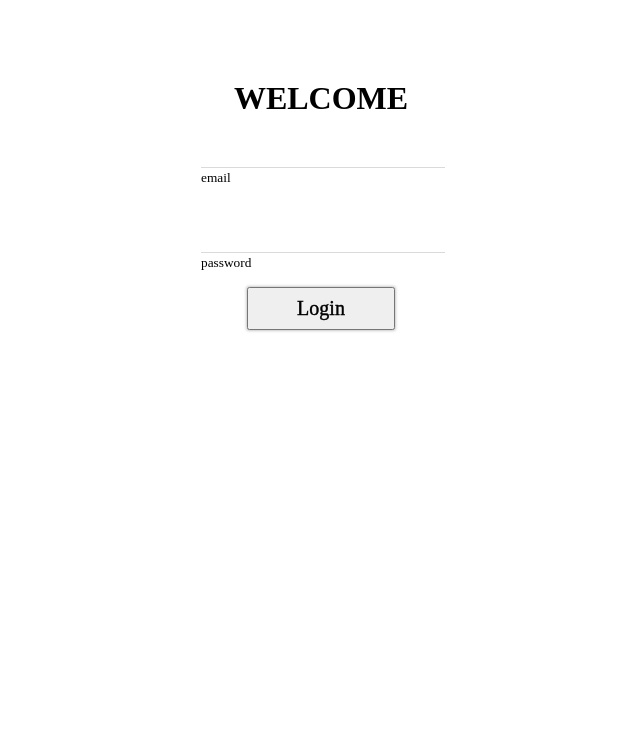
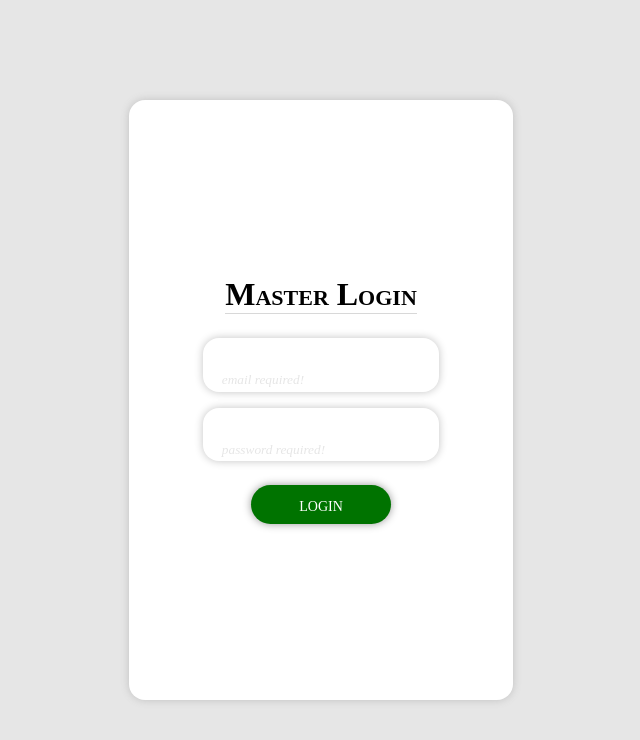
Before and after one commit to beta-fox-mcc-02/ecommerce-admin, a Vue app: page /login in a window 1280 px wide. Shown: the top 740 px of the page, without its empty margins (319-959 px from the left). Built offline with nearby package versions, Linux system fonts and the light colour scheme.

Commit message:
refine ui

```diff
--- a/src/components/mainProduct.vue
+++ b/src/components/mainProduct.vue
@@ -1,9 +1,6 @@
 <template>
   <section id="main-product">
     <div id="header-container">
-      <div>
-        <button id="add-button"><i class="fas fa-filter"></i></button>
-      </div>
       <div id="form-product-container">
         <button id="add-button" v-on:click="showAddForm"><i class="fas fa-plus"></i></button>
         <AddProductForm v-if="isShowed" v-on:closeForm="closeForm" />
@@ -102,10 +99,10 @@ export default {
 <style scoped>
 
 section#main-product {
-  margin-left: 12rem;
+    margin-left: 23vw;
     margin-top: 1.5rem;
     max-height: 35rem;
-  width: 50rem;
+    width: 74vw;
 }
 
 div#header-container {
@@ -139,19 +136,18 @@ tr#rowhead {
 }
 
 .id-cols{
-  width: 2rem;
+    width: 5%;
 }
 
 td {
   text-align: right;
 }
 th, td {
-  width: 8rem;
+    width: 19%;
     text-align: center;
 }
 
 .action-cols{
-  width: 12rem;
   display: flex;
   justify-content: center;
 }
@@ -161,7 +157,7 @@ tr {
   padding-bottom: 0.2rem;
 }
 
-#add-button, #filter-button {
+#add-button {
     padding: 0.5rem 1rem;
     border-radius: 0.5rem;
     margin: 0.3rem 0;
@@ -169,6 +165,7 @@ tr {
     background-color: #189a18;
     color: white;
     border-style: none;
+    box-shadow: 0 0 0.3rem #afafaf;
 }
 
 #add-button{
--- a/src/components/managementComps.vue
+++ b/src/components/managementComps.vue
@@ -91,19 +91,29 @@ export default {
 
 <style scoped>
 
+section{
+    margin-left: 23vw;
+    margin-top: 1rem;
+}
+
 #admin-cards-header {
   display: flex;
   position: relative;
   align-items: center;
 }
 
-section {
-  margin-left: 12rem;
-  margin-top: 2rem;
+div#administrator-list {
+    background-color: whitesmoke;
+    width: 40vw;
+    height: 70vh;
+    min-height: 25rem;
+    padding: 1rem;
+    margin: 1rem 0;
+    box-shadow: 0 0 0.5rem #c5c5c5;
 }
 
 .header-desc {
-  width: 27rem;
+    width: 12rem;
     font-weight: bold;
     padding: 0.6rem;
     border-radius: 0 0.6rem 0.6rem 0;
@@ -156,18 +166,23 @@ input[type="email"], input[type="password"] {
 
 .admincards-container {
     display: flex;
-  width: 30rem;
     padding: 0.5rem;
+    color: white;
+    font-size: 15pt;
+    font-family: monospace;
     align-items: center;
     margin: 0.3rem 0;
-  background-color: #efefef;
+    background-color: #189a18;
+    border-radius: 1rem;
 }
 
 .adminbox-id {
     margin: 0.2rem 0.5rem;
     padding: 0.1rem 0.5rem;
-  border-left: 0.1rem dashed #bbbbbb;
-  border-right: 0.1rem dashed #bbbbbb;
+    width: 5%;
+    text-align: center;
+    font-family: none;
+    border-right: 0.1rem dashed #f5f5f5;
 }
 
 .adminbox-email {
--- a/src/components/sidebar.vue
+++ b/src/components/sidebar.vue
@@ -1,7 +1,7 @@
 <template>
   <div id="sidebar">
-    <div><button v-on:click="managementPage">management</button></div>
-    <div><button v-on:click="productPage">product</button></div>
+    <div><button v-on:click="managementPage"><i class="fas fa-users"></i><p>Management</p></button></div>
+    <div><button v-on:click="productPage"><i class="fas fa-boxes"></i><p>Product</p></button></div>
   </div>
 </template>
 
@@ -17,19 +17,29 @@ export default {
 <style scoped>
 
 div#sidebar {
-  width: 10rem;
-  position: absolute;
-  display: flex;
-  flex-direction: column;
-  align-items: center;
-  height: 100%;
-  background-color: #189a1873;
+    width: 20vw;
+    position: absolute;
+    display: -webkit-box;
+    display: -ms-flexbox;
+    display: flex;
+    box-shadow: 0.1rem 0.2rem 0.2rem #d4d4d4;
+    -ms-flex-direction: column;
+    flex-direction: column;
+    -ms-flex-align: center;
+    align-items: center;
+    height: 50vh;
+    background-color: #f5f5f5;
 }
 
 div {
-  width: 75%;
-  border-bottom: 0.1rem solid #189a18;
+  width: 90%;
+  height: 20%;
   text-align: center;
+}
+
+section#main-content {
+    margin-left: 21vw;
+    margin-top: 0.5rem;
 }
 
 div button{
@@ -39,25 +49,27 @@ div button{
   width: 100%;
   cursor: pointer;
   margin: 0.5rem 0;
-  font-size: 15pt;
-  color: white;
-  font-style: italic;
-  font-family: serif;
 }
 
 div button:hover{
   background-color: #189a18;
   border-radius: 0.2rem;
   box-shadow: 0rem 0rem 0.2rem black;
-  animation: fade-in .1s infinite;
 }
 
-@keyframes fade-in {
-  0%{ transform: rotate(0deg); }
-  25%{ transform: rotate(-3deg); }
-  50%{ transform: rotate(0deg); }
-  75%{ transform: rotate(3deg); }
-  100%{ transform: rotate(0deg); }
+div button:hover p, div button:hover i{
+  color: white
+}
+
+i.fas.fa-users, i.fas.fa-boxes {
+    font-size: 20pt;
+}
+
+p {
+    font-style: italic;
+    margin-top: 0.5rem;
+    font-family: none;
+    color: #b3b3b3;
 }
 
 </style>
--- a/src/views/Home.vue
+++ b/src/views/Home.vue
@@ -1,10 +1,10 @@
 <template>
-  <div>
+  <div id="homePage">
     <Loading v-if="isLoading" />
-    <div id="homePage" v-else>
+    <div id="home-navbar" v-else>
       <Upperbar />
       <Sidebar />
-      <img src="welcome.jpg" />
+      <section id="main-content">asdasdas</section>
     </div>
   </div>
 </template>
@@ -33,6 +33,11 @@ export default {
 <style scoped>
 
 div#homePage {
+    width: 100vw;
+    height: 100vh;
+}
+
+div#home-navbar {
     position: relative;
 }
 
--- a/src/views/Login.vue
+++ b/src/views/Login.vue
@@ -1,19 +1,21 @@
 <template>
   <div id="form-login">
+    <div id="login-container">
       <form v-on:submit.prevent="login">
-      <h1>WELCOME</h1>
+        <h1 id="login-header">Master Login</h1>
         <div class="inputs">
-        <input type="email" v-model="email" required><br>
-        <small>email</small>
+          <input type="email" v-model="email" required>
+          <small>email required!</small>
         </div>
         <div class="inputs">
-        <input type="password" v-model="password" required><br>
-        <small>password</small>
+          <input type="password" v-model="password" required>
+          <small>password required!</small>
         </div>
         <div class="button">
           <button type="submit" id="login-btn">Login</button>
         </div>
       </form>
+    </div>
   </div>
 </template>
 
@@ -48,44 +50,78 @@ export default {
 <style scoped>
 
 div#form-login {
-  width: 30rem;
+    width: 100vw;
+    height: 100vh;
+    animation: fade-out-data-v-26084dc2 3s;
+}
+
+#login-header {
+    margin-bottom: 1rem;
+    font-variant: small-caps;
+    border-bottom: 0.1rem solid #d8d8d8;
+}
+
+div#login-container {
+    height: inherit;
+    display: flex;
+    background-color: #e6e6e6;
+}
+
+form {
+    width: 30vw;
+    min-width: 20rem;
+    height: 75vh;
+    min-height: 30rem;
+    display: flex;
+    flex-direction: column;
+    justify-content: center;
+    align-items: center;
     margin: auto;
-  margin-top: 5rem;
-  animation: fade-out 3s;
+    background-color: white;
+    border-radius: 1rem;
+    box-shadow: 0 0 0.5rem silver;
 }
 
 .inputs {
-  width: 50%;
-  padding: 1rem;
+    padding: 0.2rem;
+    width: 60%;
+    margin: 0.5rem;
+    border-radius: 1rem;
+    display: flex;
+    flex-direction: column;
+    box-shadow: 0 0 0.5rem #c3c3c3;
 }
 
 input {
     outline: 0;
-  height: 2rem;
-  width: 100%;
+    height: 50%;
+    width: 85%;
+    margin: 0.2rem auto;
     border-style: none;
-  border-bottom: 0.1rem solid #dadada;
-  font-size: 17pt;
-  color: #777777;
+    font-size: 15pt;
     font-style: italic;
     font-family: none;
+    color: #14b314;
 }
 
-form {
-  display: flex;
-  flex-direction: column;
-  justify-content: center;
-  align-items: center;
-  margin: 1rem auto
+small {
+    margin-left: 1rem;
+    font-style: italic;
+    color: #e6e6e6;
 }
 
 button#login-btn {
     padding: 0.5rem 3rem;
     cursor: pointer;
+    margin-top: 1rem;
     font-family: none;
     font-size: 15pt;
-  -webkit-text-stroke-width: thin;
-  box-shadow: 0rem 0rem 0.2rem #a0a0a0;
+    color: white;
+    border-radius: 2rem;
+    background-color: #007300;
+    border-style: none;
+    font-variant-caps: all-small-caps;
+    box-shadow: 0 0 0.5rem #989898;
 }
 
 @keyframes fade-out {
```
Also changed, not shown: src/views/welcome.jpg (deleted). Lines whose indentation alone changed are shown as unchanged.
